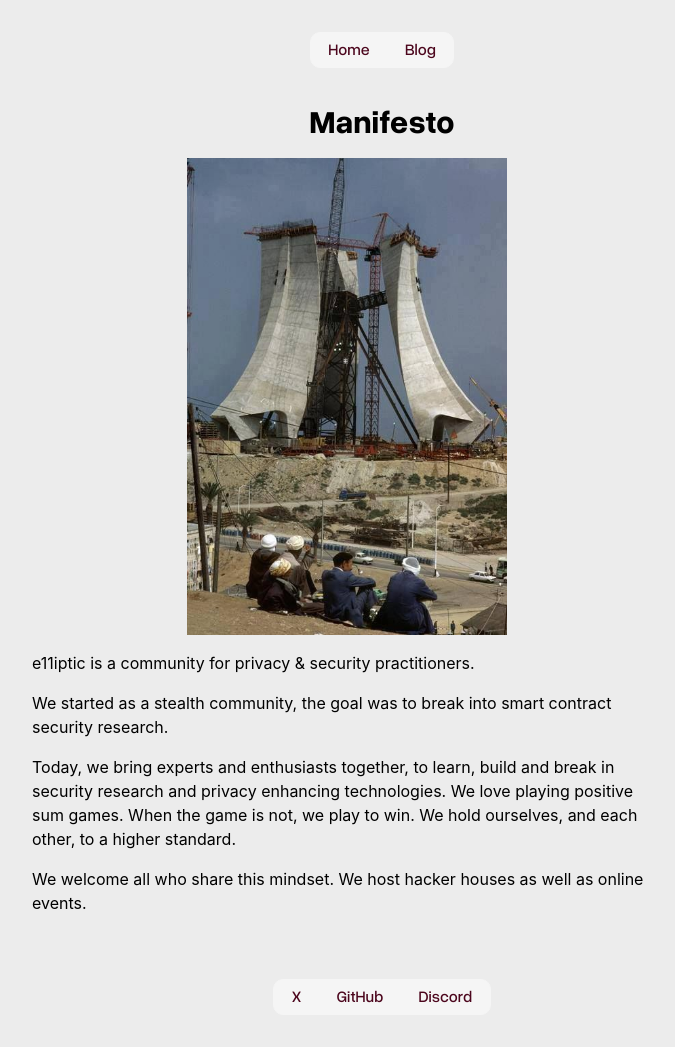
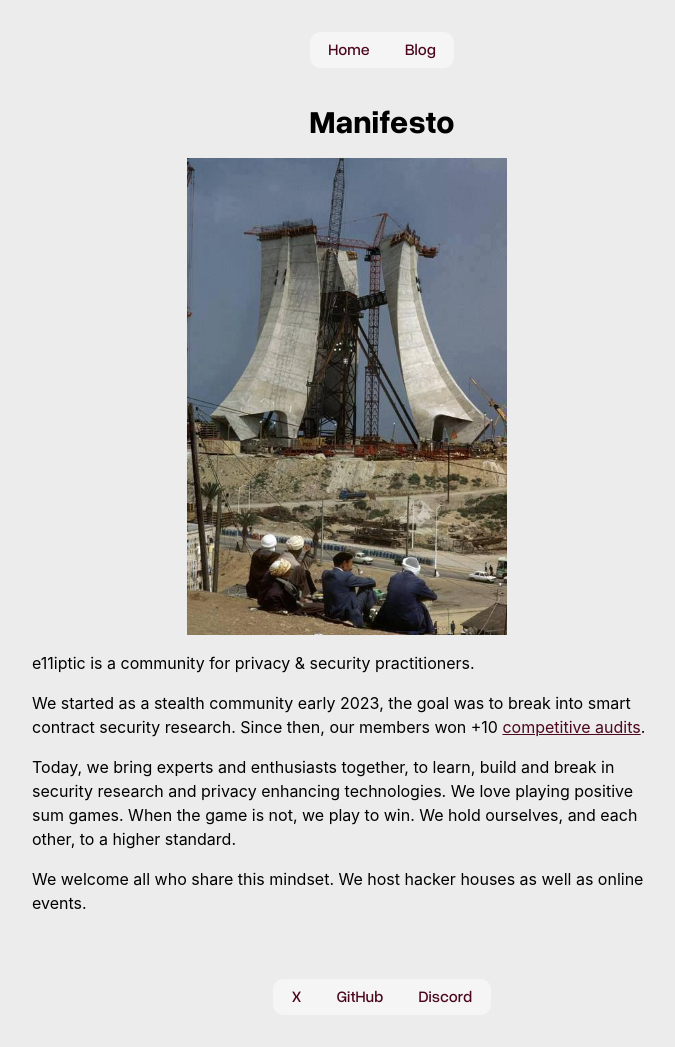
Before and after one commit to e11iptic/e11iptic.github.io, a Jekyll site: the page built from _posts/2025-11-02-Manifesto.md, in a window 1280 px wide. Shown: the whole page, without its empty margins (258-933 px from the left). Built offline with Jekyll 4.4.1, drawn with Linux system fonts in a browser that asks for light colours; some web fonts are replaced.

Commit message:
Update manifesto

```diff
--- a/_posts/2025-11-02-Manifesto.md
+++ b/_posts/2025-11-02-Manifesto.md
@@ -8,8 +8,10 @@
 
 e11iptic is a community for privacy & security practitioners.
 
-We started as a stealth community, the goal was to break into smart contract security research.
+We started as a stealth community early 2023, the goal was to break into smart contract security research. Since then, our members won +10 [competitive audits](https://docs.codehawks.com/hawks-auditors/what-is-an-auditing-competition).
 
 Today, we bring experts and enthusiasts together, to learn, build and break in security research and privacy enhancing technologies. We love playing positive sum games. When the game is not, we play to win. We hold ourselves, and each other, to a higher standard.
 
+
+
 We welcome all who share this mindset. We host hacker houses as well as online events.
```
